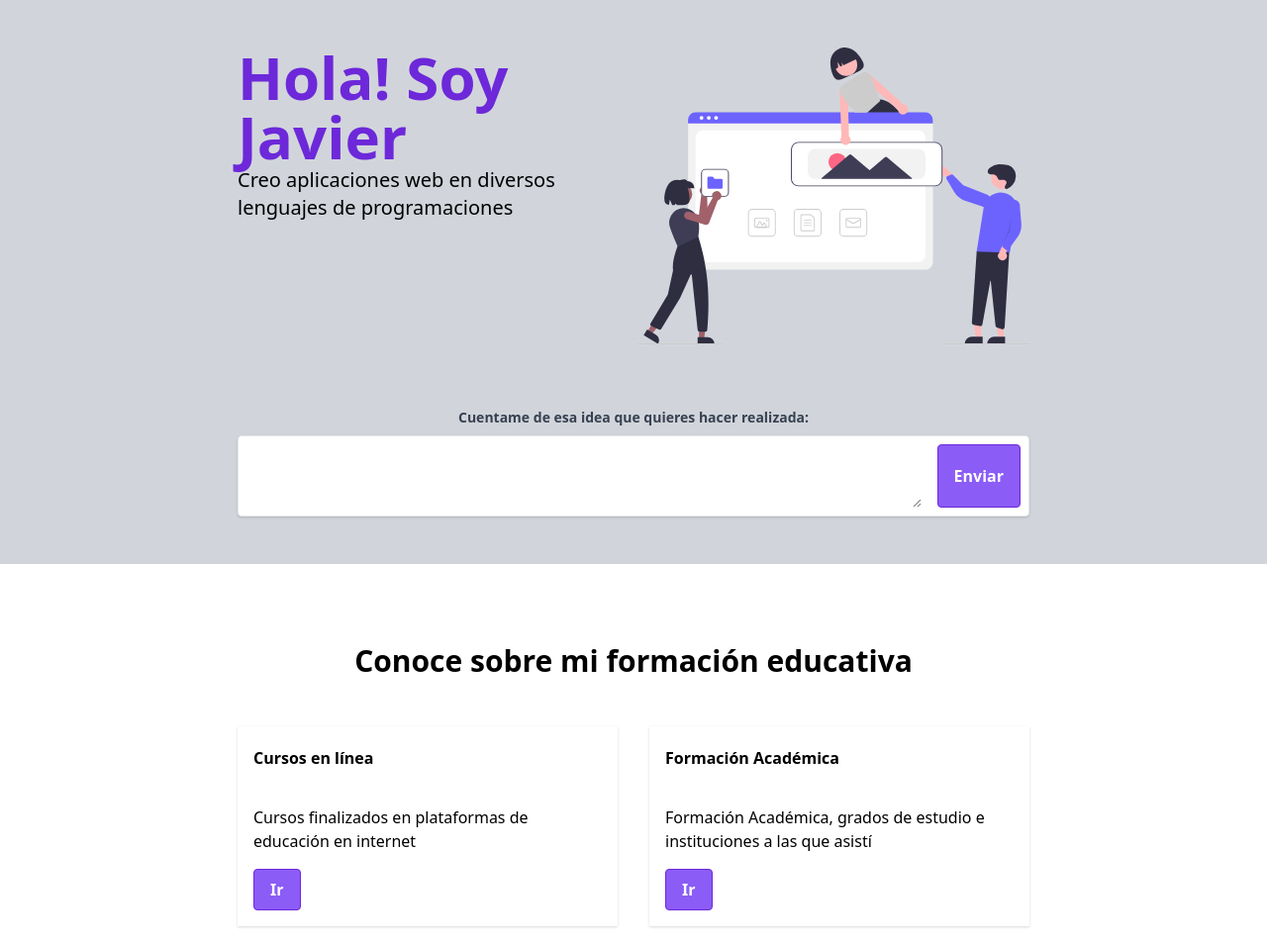
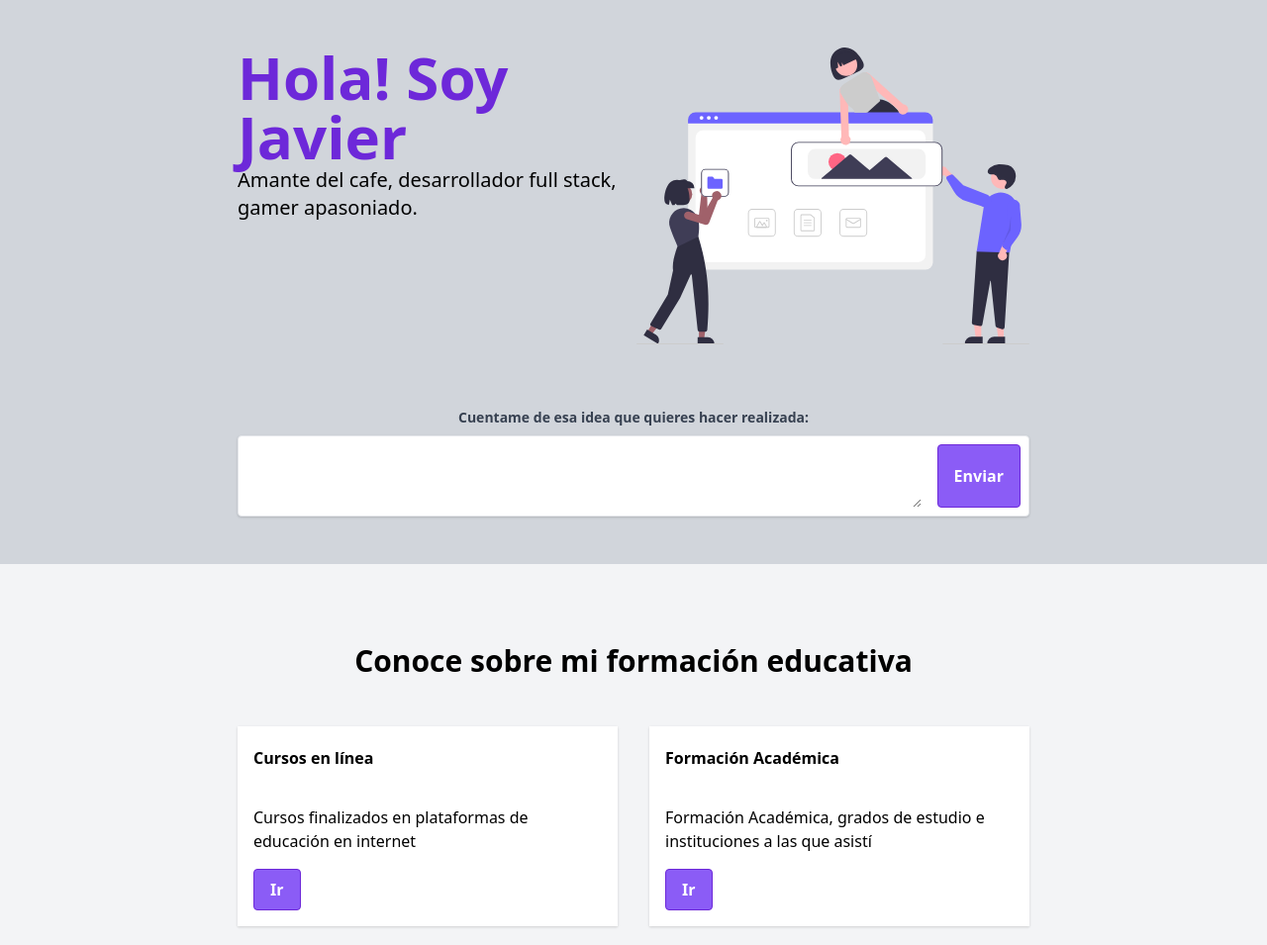
Before and after one commit to javieralarcon77/mistioweb, a Gatsby site: page / in a window 1280 px wide. Shown: the top 955 px of the page at 99% size. Built offline with nearby package versions, Linux system fonts and the light colour scheme; Gatsby itself is replaced by a stand-in of ours; no server answers.

Commit message:
reparados warnings por key

```diff
--- a/src/components/codigofacilito.js
+++ b/src/components/codigofacilito.js
@@ -17,8 +17,6 @@ export default () => {
     }
     `);
 
-    console.log(data);
-
     return (
         <section>
             <div className="mt-24">
@@ -27,7 +25,7 @@ export default () => {
                     <div className="flex mt-8">
                         {
                             data.codigofacilitoJson.data.finished_courses.map( (course, i) => (
-                                <div className="shadow p-8 bg-white mr-4 rounded text-center">
+                                <div key={ `cour-${ i }` } className="shadow p-8 bg-white mr-4 rounded text-center">
                                     <h4 className="font-bold">{ course.title }</h4>
                                     <a
                                         className="text-purple-700"
--- a/src/components/education-nav.js
+++ b/src/components/education-nav.js
@@ -24,7 +24,7 @@ export default (props) => {
                     data.allEducationJson.edges.map((element,index)=>{
                         const { node } = element;
                         return (
-                            <article className="flex-1 bg-white shadow m-4 max-w-sm p-4">
+                            <article key={ `art-${index}` } className="flex-1 bg-white shadow m-4 max-w-sm p-4">
                                 <header>
                                     <p className="font-bold leading-loose">{ node.title }</p>
                                     <div className="mt-8">
--- a/src/components/header.js
+++ b/src/components/header.js
@@ -9,7 +9,7 @@ export default () => (
             <div className="flex justify-center justify-items-center">
                 <div className="flex-1">
                     <h1 className="font-bold text-purple-700 text-6xl">Hola! Soy Javier</h1>
-                    <p className="font-light text-xl">Creo aplicaciones web en diversos lenguajes de programaciones</p>
+                    <p className="font-light text-xl">Amante del cafe, desarrollador full stack, gamer apasoniado.</p>
                 </div>
                 <img
                     style={{height:'300px'}}
--- a/src/pages/index.js
+++ b/src/pages/index.js
@@ -7,7 +7,7 @@ import Repos from '../components/repos';
 
 export default () => {
   return (
-    <div>
+    <div className="mb-5">
       <Header />
       <EducationNav />
       <Repos />
--- a/src/styles/global.css
+++ b/src/styles/global.css
@@ -2,6 +2,9 @@
 @tailwind components;
 @tailwind utilities;
 
+body{
+    @apply bg-gray-100;
+}
 
 .btn{
     @apply bg-purple-500 text-white font-bold rounded border border-purple-700 py-2 px-4;
```
